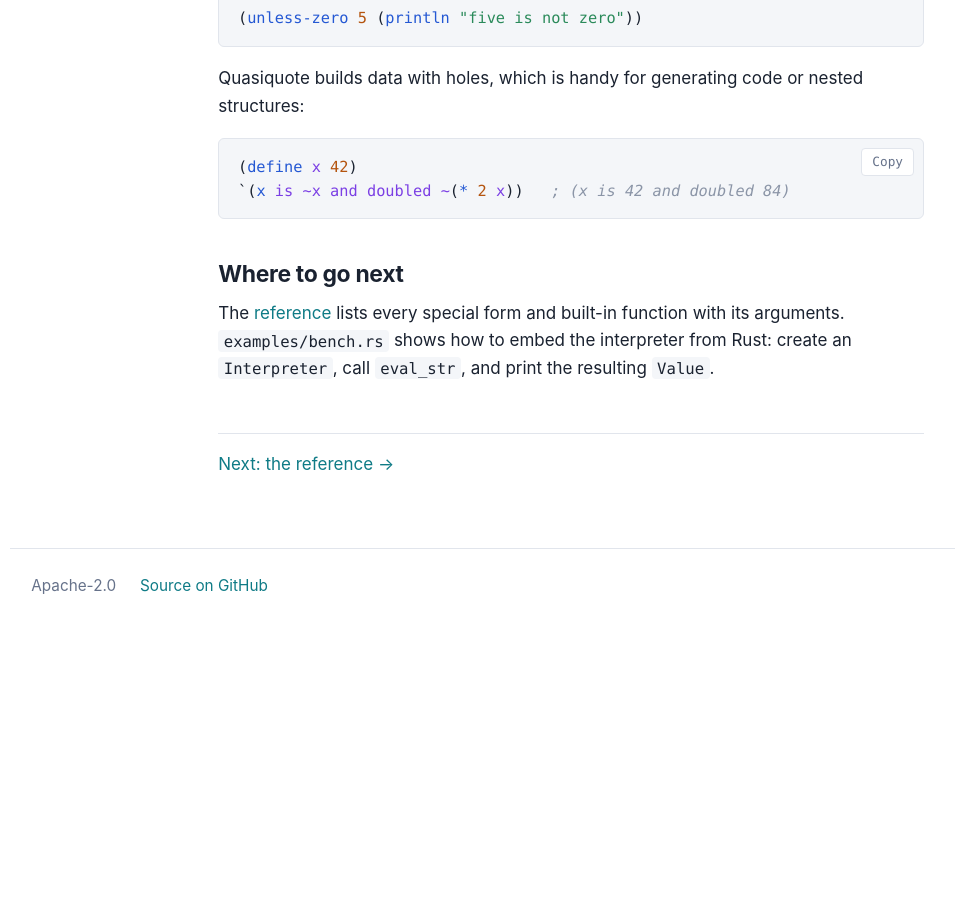
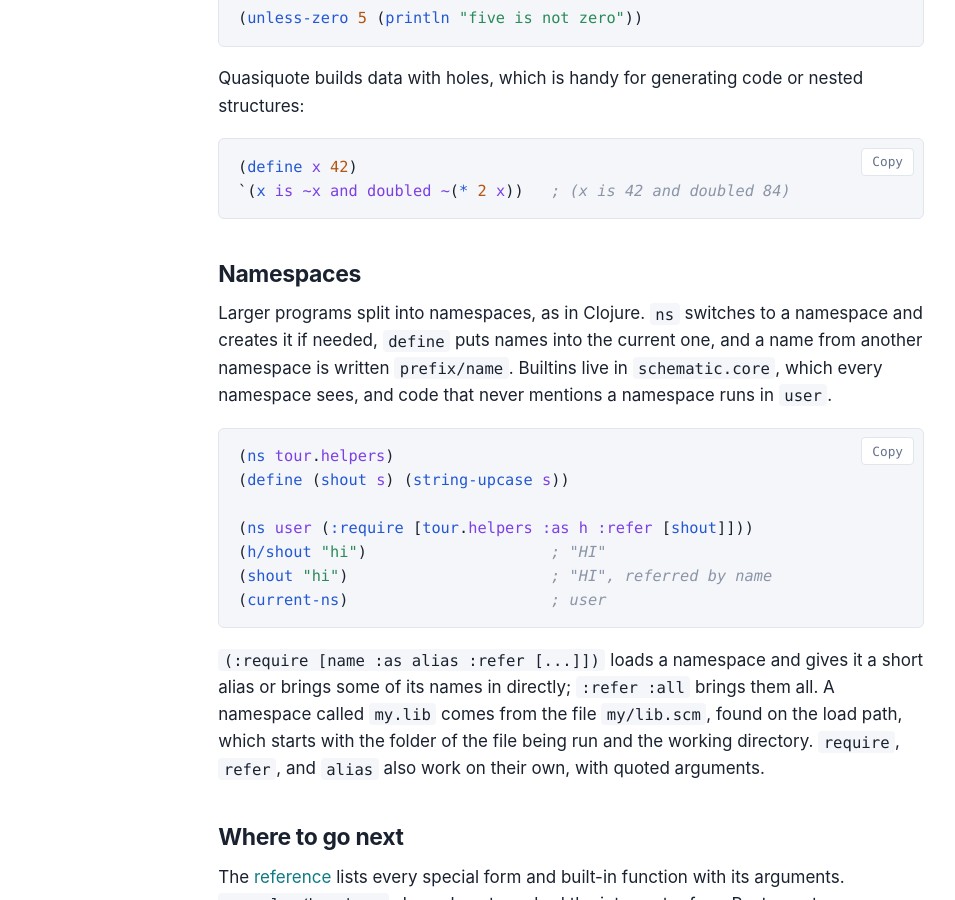
Before and after one commit to collide2954/schematic, a Jekyll site: the page built from docs/guide.md, in a window 1280 px wide and 900 px high, scrolled down 12093 px. Shown: the whole window, without its empty margins (69-1024 px from the left). Built offline with Jekyll 4.4.1, drawn with Linux system fonts in a browser that asks for light colours; our own code applies the rules of GitHub Pages for plain Markdown files; before the commit the page ends 12734 px from its top, so only the background shows below that.

Commit message:
Document namespaces

````diff
--- a/docs/guide.md
+++ b/docs/guide.md
@@ -535,6 +535,31 @@ nested structures:
 `(x is ~x and doubled ~(* 2 x))   ; (x is 42 and doubled 84)
 ```
 
+## Namespaces
+
+Larger programs split into namespaces, as in Clojure. `ns` switches to a
+namespace and creates it if needed, `define` puts names into the current
+one, and a name from another namespace is written `prefix/name`. Builtins
+live in `schematic.core`, which every namespace sees, and code that never
+mentions a namespace runs in `user`.
+
+```scheme
+(ns tour.helpers)
+(define (shout s) (string-upcase s))
+
+(ns user (:require [tour.helpers :as h :refer [shout]]))
+(h/shout "hi")                    ; "HI"
+(shout "hi")                      ; "HI", referred by name
+(current-ns)                      ; user
+```
+
+`(:require [name :as alias :refer [...]])` loads a namespace and gives it a
+short alias or brings some of its names in directly; `:refer :all` brings
+them all. A namespace called `my.lib` comes from the file `my/lib.scm`,
+found on the load path, which starts with the folder of the file being run
+and the working directory. `require`, `refer`, and `alias` also work on
+their own, with quoted arguments.
+
 ## Where to go next
 
 The [reference](reference.md) lists every special form and built-in
````
Also changed, not shown: docs/reference.md (+23 -0 lines), README.md, 1 other file.
